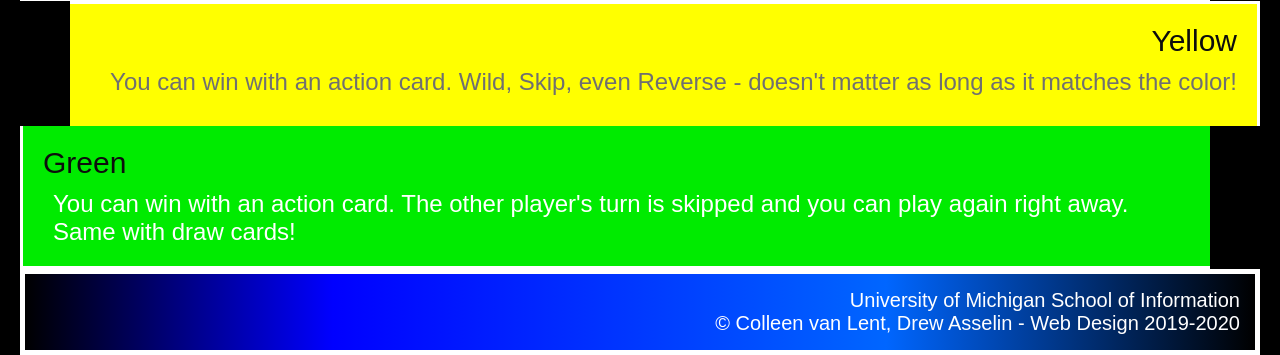
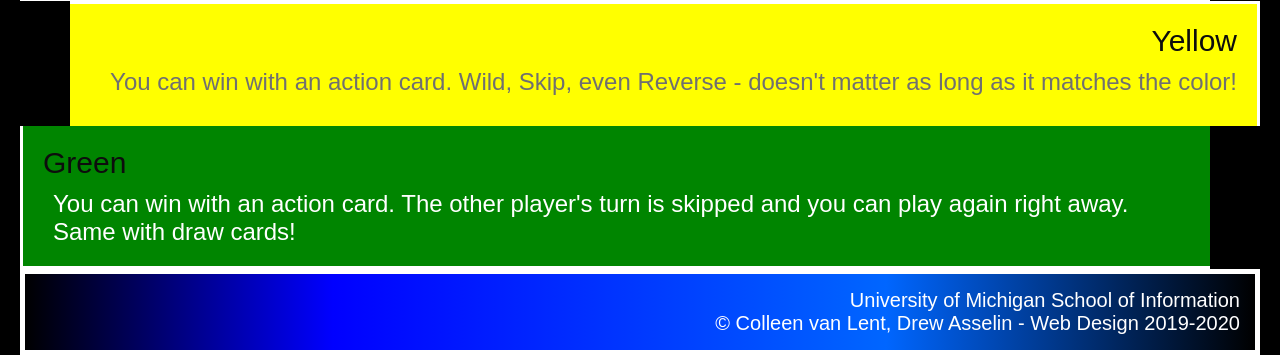
Before and after one commit to sskkyylu/hw2-2023, a plain HTML site: page index.html in a window 1280 px wide. Shown: the part 806-1161 px from the top of the page. Drawn offline with Linux system fonts and the light colour scheme.

Commit message:
Add files via upload

```diff
--- a/css/style.css
+++ b/css/style.css
@@ -78,7 +78,7 @@ main > div{
 }
 
 .green{
-	background-color: #00eb00;
+	background-color: #008500;
 	margin-right: 50px;
 	border-right: 5px;
 	border-top: 2px;
```
